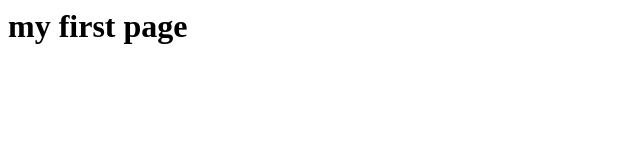
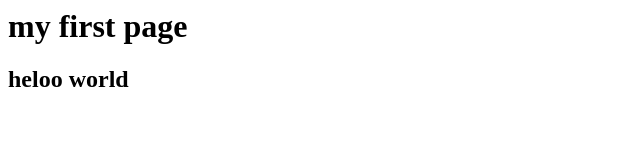
Before and after one commit to Pavan830925/pavanangular, a plain HTML site: page index.html in a window 1280 px wide. Shown: the whole page, without its empty margins (0-640 px from the left). Drawn offline with Linux system fonts and the light colour scheme.

Commit message:
second commit

```diff
--- a/index.html
+++ b/index.html
@@ -6,5 +6,6 @@
     </head>
     <body>
         <h1>my first page</h1>
+        <h2>heloo world</h2>
     </body>
 </html>
```
